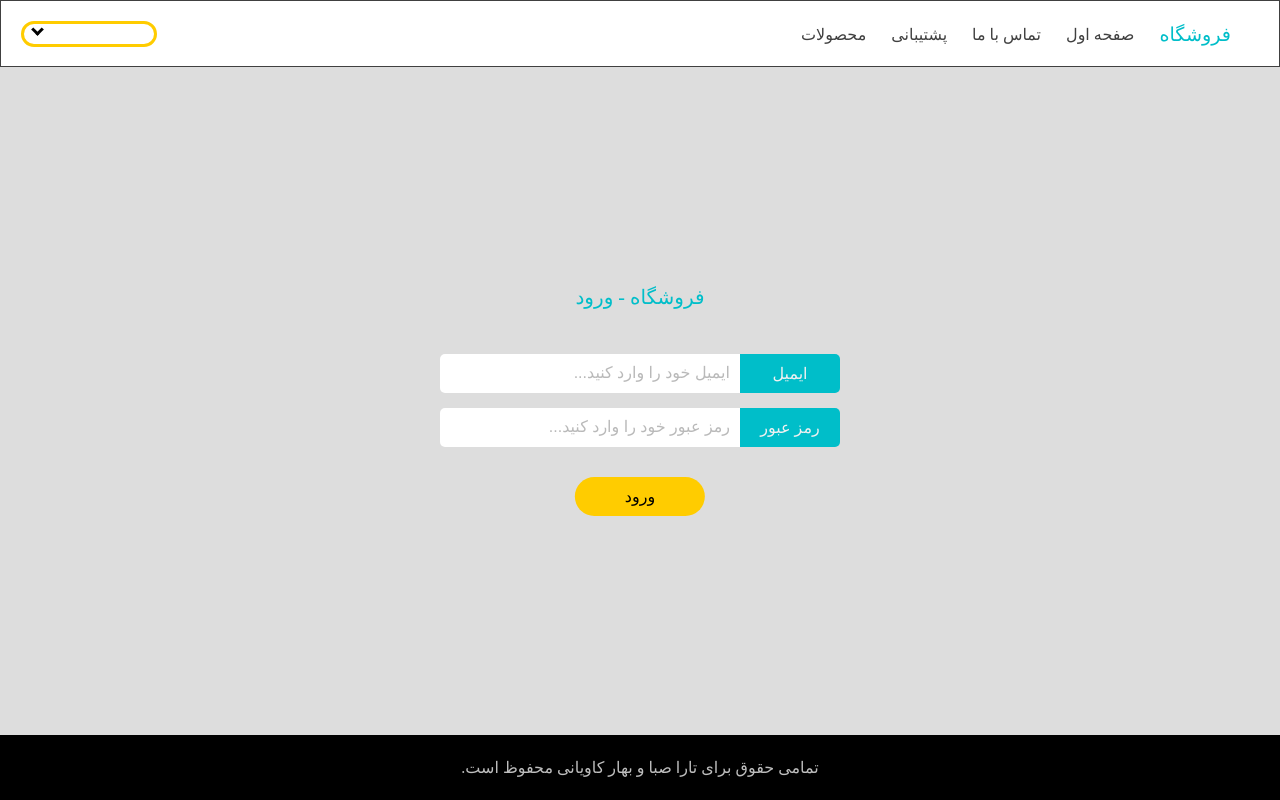
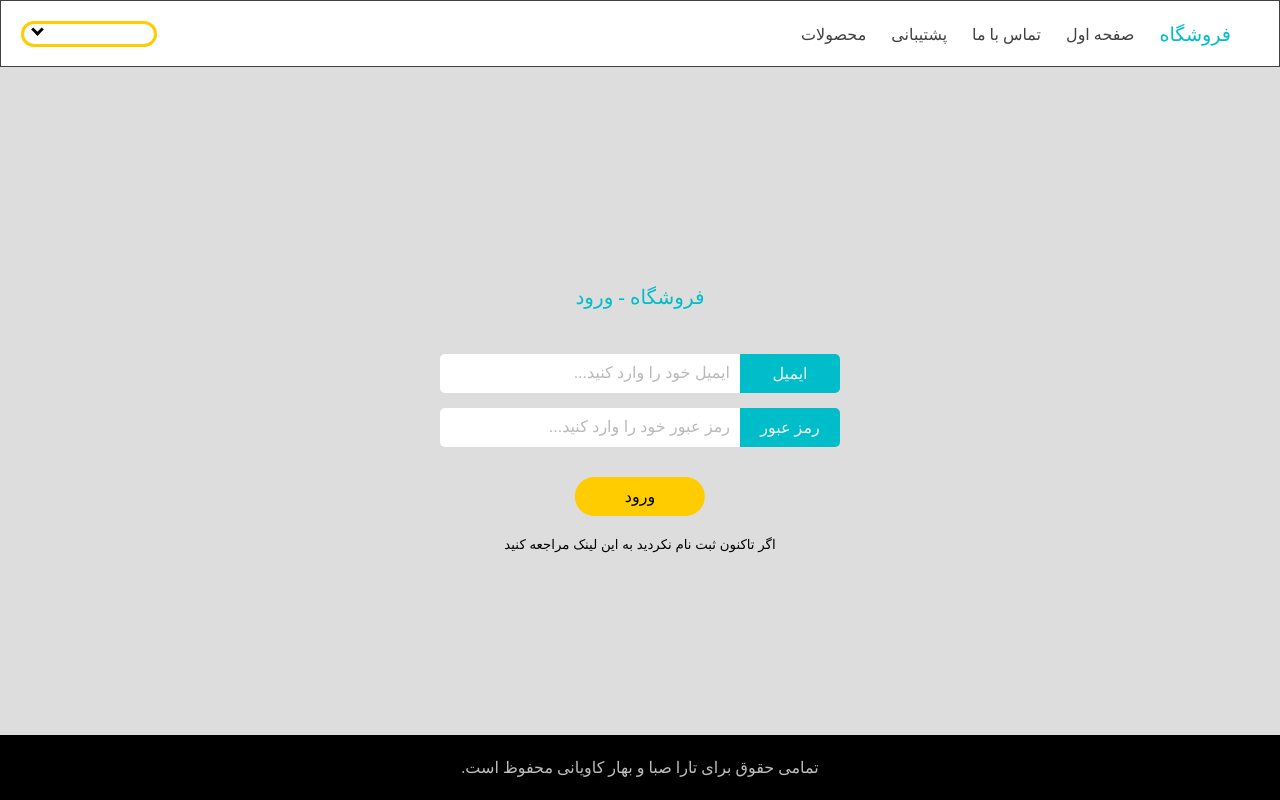
Before and after one commit to Baharkaviani/E-commerce-website, a Vue app: page / in a window 1280 px wide. Built offline with nearby package versions, Linux system fonts and the light colour scheme.

Commit message:
register link

```diff
--- a/src/App.vue
+++ b/src/App.vue
@@ -12,7 +12,7 @@
 
         <!--    login and register section    -->
         <div class="loginRegister" v-if="page==='logreg'">
-            <login_register class="main" :login="logv" v-on:signin="changeName($refs.navMenu)"/>
+            <login_register class="main" :login="logv" v-on:signin="changeName($refs.navMenu)" v-on:goToRegister="setLogv"/>
         </div>
 
         <!--    footer of the website    -->
@@ -79,6 +79,9 @@
             },
             changeName(ref) {
                 ref.setUserName();
+            },
+            setLogv(){
+                this.logv = false;
             }
         }
     }
--- a/src/components/register_login/login_register.vue
+++ b/src/components/register_login/login_register.vue
@@ -36,8 +36,12 @@
             <p v-if="!login && !this.valid['address']" class="address-error error">{{this.error['address']}}</p>
         </form>
 
-        <button v-if="!login" type="submit" form='signup-form'>{{getText}}</button>
-        <button v-else type="submit" form='login-form'>{{getText}}</button>
+        <button v-if="!login" type="submit" form='signup-form' class="submitButton">{{getText}}</button>
+        <button v-else type="submit" form='login-form' class="submitButton">{{getText}}</button>
+
+        <button @click="$emit('goToRegister')" form='login-form' v-if="login" class="linkToRegister">
+            اگر تاکنون ثبت نام نکردید به این لینک مراجعه کنید
+        </button>
     </div>
 </template>
 
@@ -266,7 +270,7 @@
 
     #login-form {
         display: grid;
-        grid-template-areas: 'email' 'emaile' 'pass' 'passe';
+        grid-template-areas: 'email' 'emaile' 'pass' 'passe' 'reg';
         /*gap: 15px;*/
         justify-content: center;
     }
@@ -283,8 +287,7 @@
         grid-area: addr;
     }
 
-    button {
-
+    .submitButton {
         margin-top: 30px;
         border-radius: 24px;
         border: none;
@@ -299,7 +302,6 @@
 
     button:hover {
         cursor: pointer;
-
     }
 
     .error {
@@ -333,6 +335,22 @@
         grid-area: passe;
     }
 
+    .linkToRegister {
+        grid-area: reg;
+        border:none;
+        background-color: #dddddd;
+        margin-top: 80px;
+        text-align: center;
+        padding: 10px 50px;
+        position: absolute;
+        left: 50%;
+        transform: translate(-50%, 0);
+    }
+
+    .linkToRegister:hover {
+        color: #00BEC9;
+    }
+
     .email {
         grid-area: email;
     }
```
